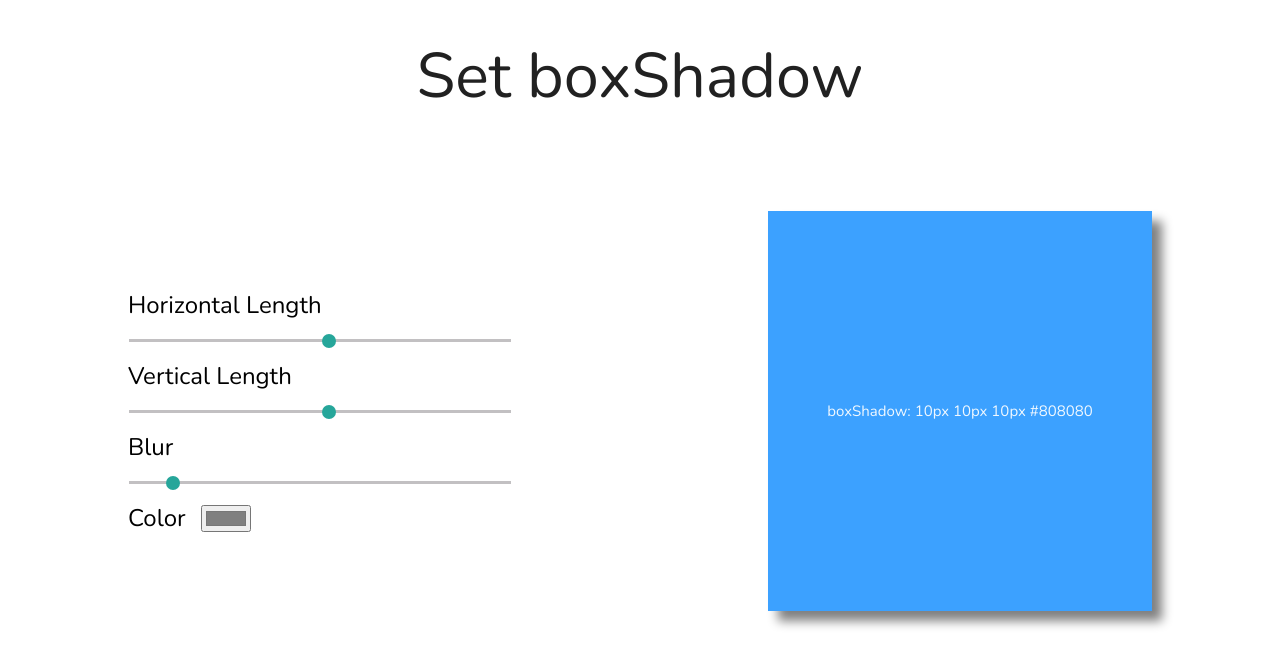
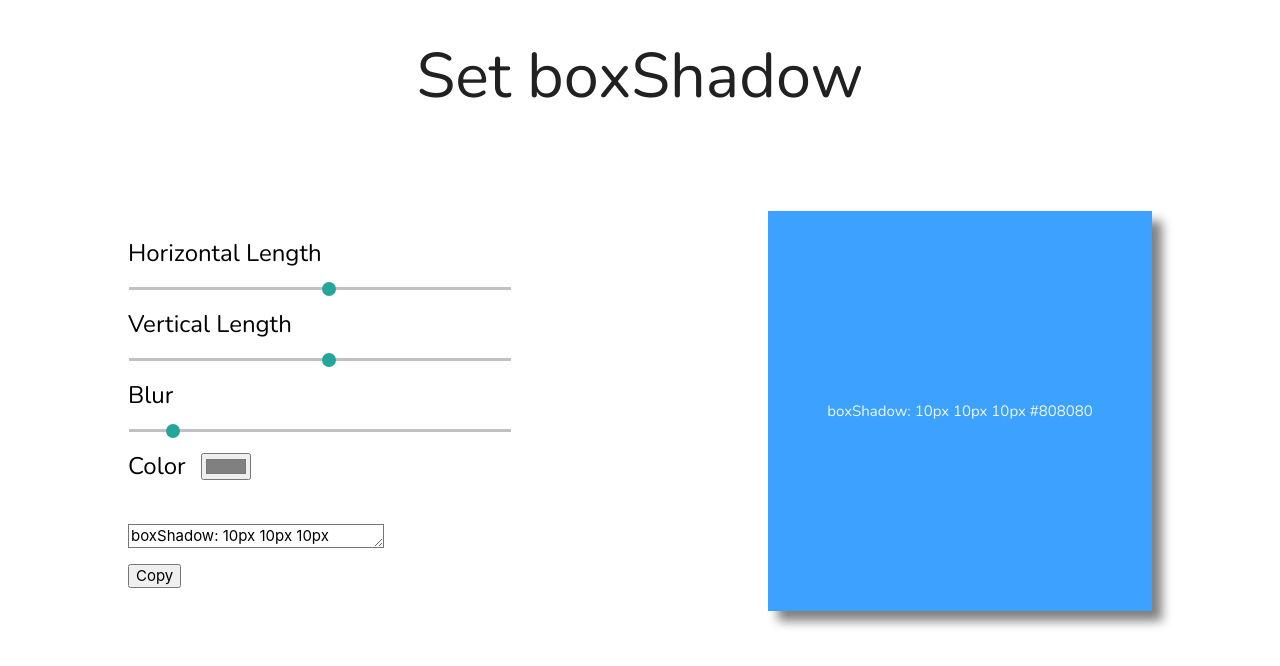
Before and after one commit to doctor-rutvik14/set-box-shadow, a React (Create React App) app: page / in a window 1280 px wide. Shown: the top 666 px of the page. Built offline with nearby package versions, Linux system fonts and the light colour scheme.

Commit message:
Update App.js

```diff
--- a/src/App.js
+++ b/src/App.js
@@ -6,6 +6,15 @@ function App() {
   const [Vertical,setVertical] = useState(10);
   const [Blur,setBlur] = useState(10);
   const [Color,setColor] = useState("#808080");
+  const [copySuccess, setCopySuccess] = useState('');
+  const textAreaRef = useRef(null);
+  function copyToClipboard(e) {
+    textAreaRef.current.select();
+    document.execCommand('copy');
+    e.target.focus();
+    setCopySuccess('Copied!');
+  };
+
   return (
     <div className="App">
     <h1 style={{textAlign:"center", marginBottom:"100px"}}>Set boxShadow</h1>
@@ -19,6 +28,16 @@ function App() {
         <input type="range" min="0" max="100" value={Blur} onChange = {(e) =>{setBlur(e.target.value)} }/>
         <label>Color</label>
         <input type="color" value={Color} onChange = {(e) =>{setColor(e.target.value)} }/>
+        <form>
+         <textarea
+           ref={textAreaRef}
+           value={"boxShadow: "+Horizontal + "px " + Vertical + "px " + Blur + "px "+ Color}
+        />
+      </form>
+        <div>
+           <button onClick={copyToClipboard}>Copy</button>
+           {copySuccess}
+        </div>
       </div>
       <div className="output">
         <div className="container" style={{boxShadow:`${Horizontal}px ${Vertical}px ${Blur}px ${Color}` }}>
```
